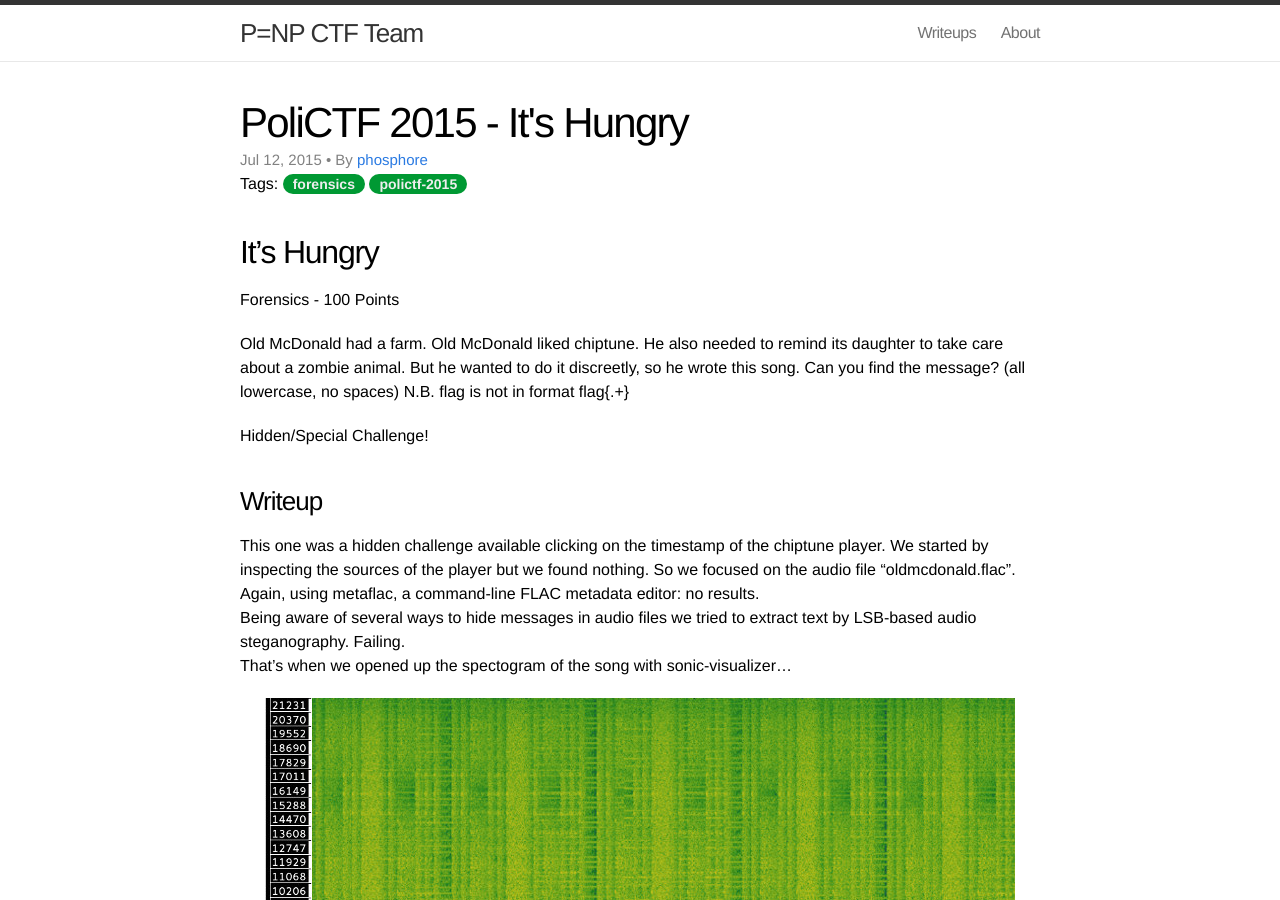
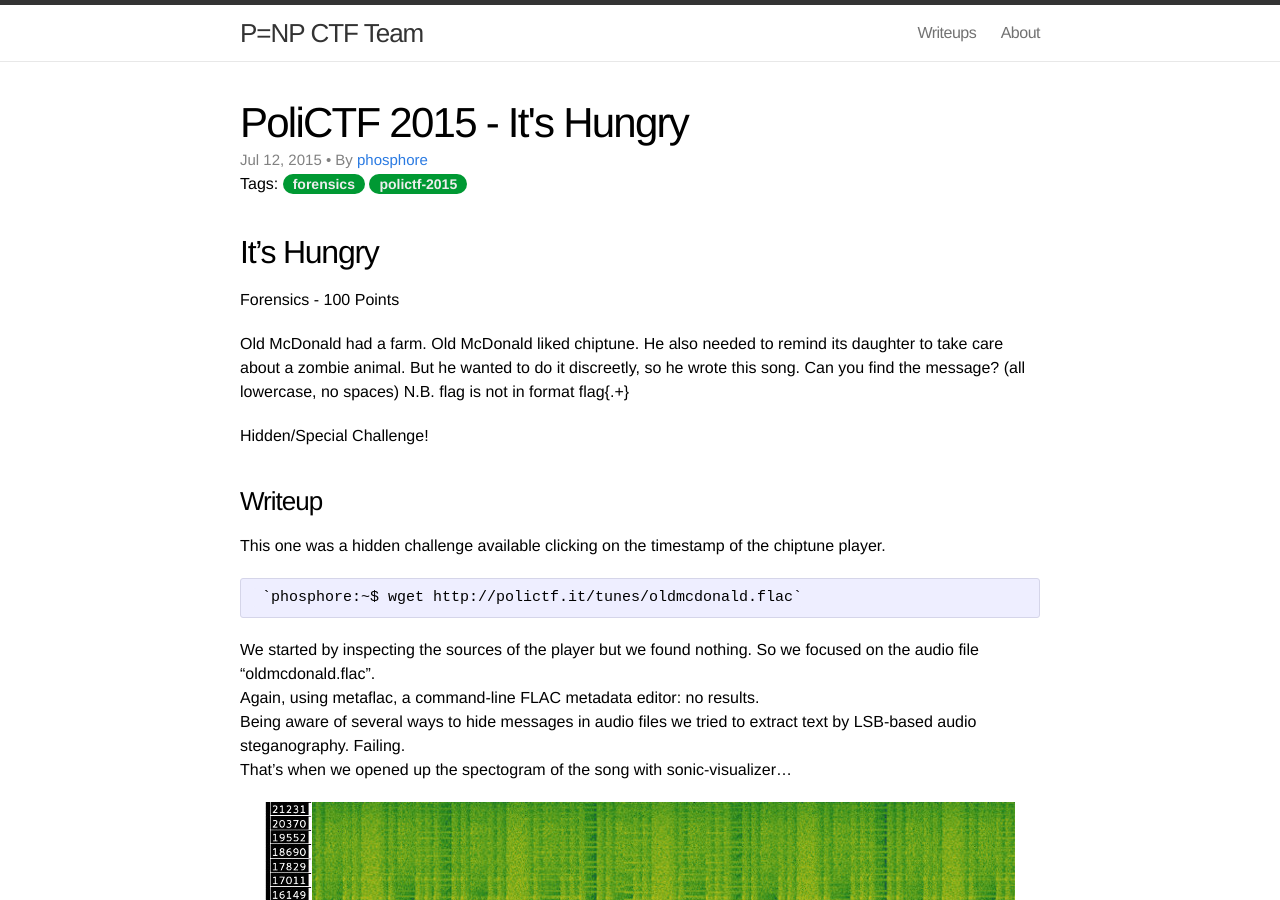
Before and after one commit to PequalsNP-team/pequalsnp-team.github.io, a Jekyll site: the page built from _posts/2015-07-12-its-hungry.md, in a window 1280 px wide and 900 px high. Built offline with Jekyll 4.4.1, drawn with Linux system fonts in a browser that asks for light colours.

Commit message:
Update 2015-07-12-its-hungry.md

```diff
--- a/_posts/2015-07-12-its-hungry.md
+++ b/_posts/2015-07-12-its-hungry.md
@@ -14,7 +14,11 @@ Old McDonald had a farm. Old McDonald liked chiptune. He also needed to remind i
 Hidden/Special Challenge!
 
 ### Writeup
-This one was a hidden challenge available clicking on the timestamp of the chiptune player. We started by inspecting the sources of the player but we found nothing. So we focused on the audio file "oldmcdonald.flac".<br/>
+This one was a hidden challenge available clicking on the timestamp of the chiptune player.
+
+     `phosphore:~$ wget http://polictf.it/tunes/oldmcdonald.flac`
+
+We started by inspecting the sources of the player but we found nothing. So we focused on the audio file "oldmcdonald.flac".<br/>
 Again, using metaflac, a command-line FLAC metadata editor: no results. <br/>
 Being aware of several ways to hide messages in audio files we tried to extract text by LSB-based audio steganography. Failing.  <br/>
 That's when we opened up the spectogram of the song with sonic-visualizer...
```
